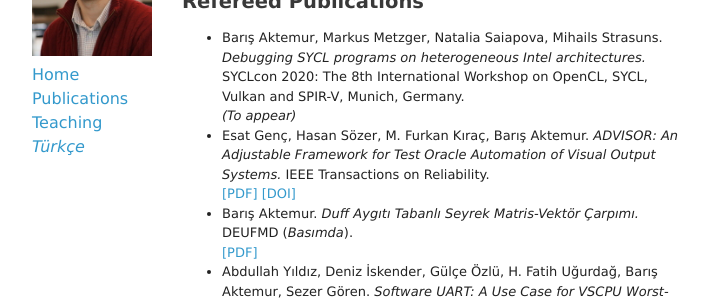
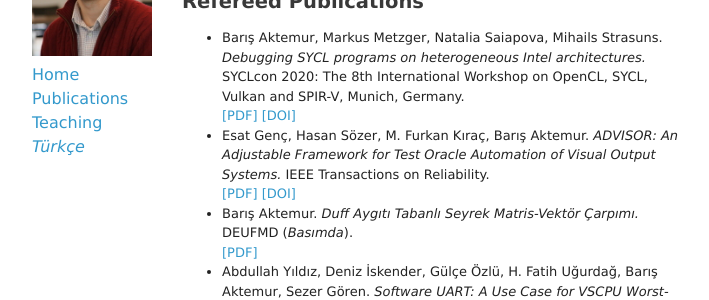
Before and after one commit to aktemur/aktemur.github.io, a Jekyll site: the page built from publications.md, in a window 1280 px wide and 900 px high. Shown: the part 142-442 px from the top of the window, without its empty margins (283-992 px from the left). Built offline with Jekyll 4.4.1, drawn with Linux system fonts in a browser that asks for light colours.

Commit message:
Add SYCLcon 2020 paper links

```diff
--- a/publications.md
+++ b/publications.md
@@ -10,7 +10,8 @@ to that paper is based on work that I did while still at OzU.
 * Barış Aktemur, Markus Metzger, Natalia Saiapova, Mihails Strasuns.
   _Debugging SYCL programs on heterogeneous Intel architectures._
   SYCLcon 2020: The 8th International Workshop on OpenCL, SYCL, Vulkan and SPIR-V, Munich, Germany.
-  _(To appear)_
+  [[PDF]](data/syclcon-2020.pdf)
+  [[DOI]](https://doi.org/10.1145/3388333.3388646)
 * Esat Genç, Hasan Sözer, M. Furkan Kıraç, Barış Aktemur.
   _ADVISOR: An Adjustable Framework for Test Oracle Automation of Visual Output Systems._ IEEE Transactions on Reliability.
   [[PDF]](data/ieee-trans-reliability-2020.pdf)
```
Also changed, not shown: 1 other file.
